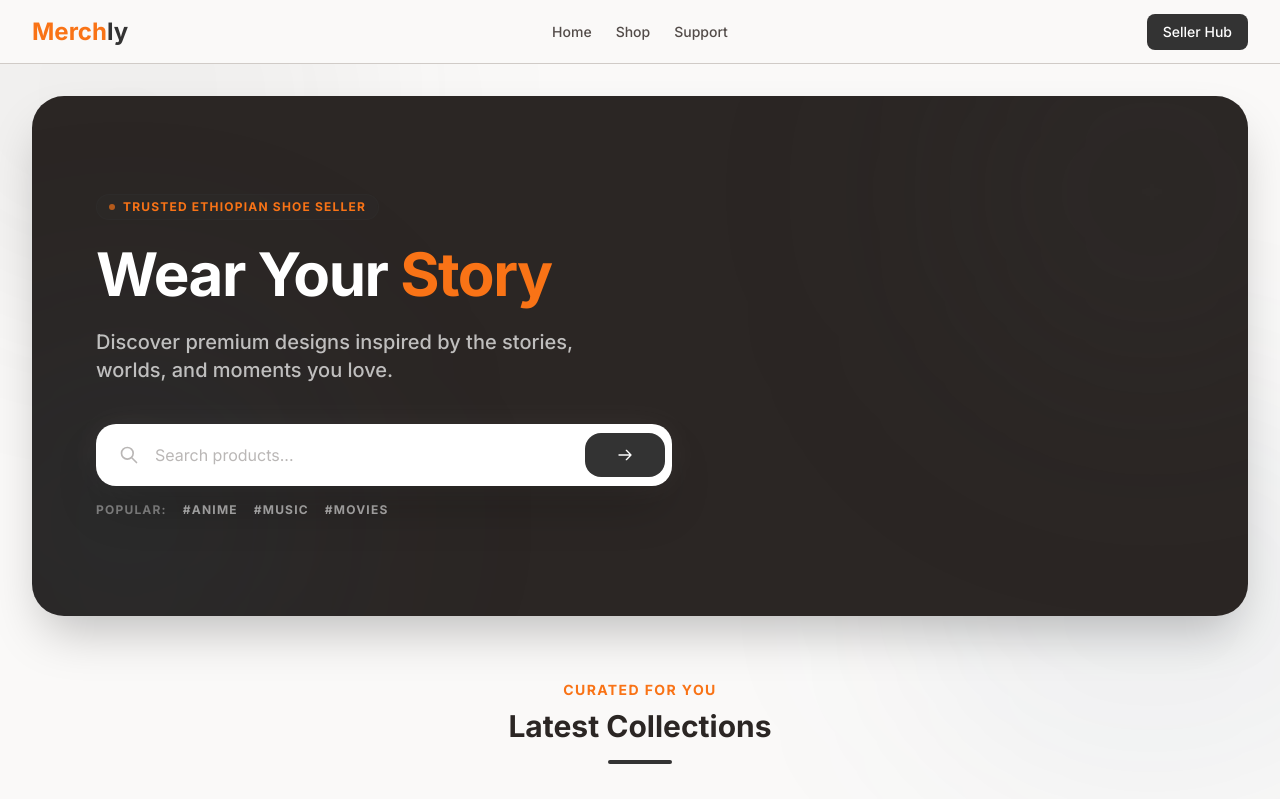
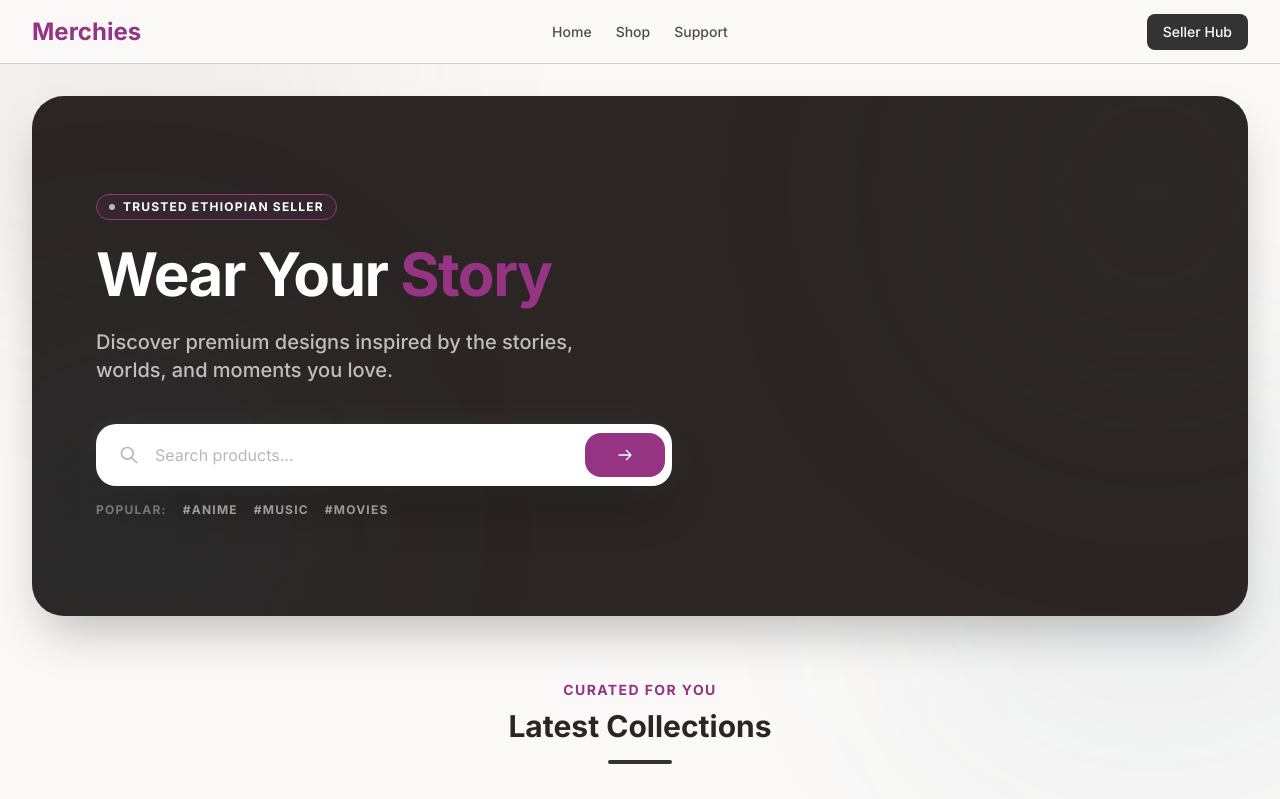
Before and after one commit to lxfisseha/ecommerce-project-v1, a FastAPI app: template src/templates/buyer_home.html in a window 1280 px wide. Shown: the top 799 px of the page. Run offline with FastAPI, Linux system fonts and the light colour scheme; the template is opened without the code that fills it, so the values that code supplies are empty; parts of the project's set-up code (start-up, migrations or seed data) failed here and were passed over; some libraries are stand-ins or nearby versions.

Commit message:
Update branding and color scheme across templates
- Changed logo text from "Merchly" to "Merchies" in buyer_base.html.
- Updated the badge styling in buyer_home.html to use a new accent color and modified the text to "Trusted Ethiopian Seller".
- Altered the search button color in buyer_home.html to match the new accent color.
- Changed the accent color in tailwind.config.js from '#F97316' to '#963484'.

```diff
--- a/src/templates/buyer_base.html
+++ b/src/templates/buyer_base.html
@@ -5,7 +5,7 @@
 <header class="h-16 bg-bg-main border-b border-border-main px-4 sm:px-8 flex items-center justify-between sticky top-0 z-50">
     <!-- Left: Logo -->
     <div class="flex-1">
-        <a href="/" class="text-lg sm:text-2xl font-bold text-primary whitespace-nowrap"><span class="text-accent">Merch</span>ly</a>
+        <a href="/" class="text-lg sm:text-2xl font-bold text-primary whitespace-nowrap"><span class="text-accent">Merchies</span></a>
     </div>
 
     <!-- Center: Navigation -->
--- a/src/templates/buyer_home.html
+++ b/src/templates/buyer_home.html
@@ -22,9 +22,9 @@
 
         <!-- Content Overlay -->
         <div class="relative z-20 w-full px-6 sm:px-16 flex flex-col items-center sm:items-start text-center sm:text-left">
-            <div class="inline-flex items-center gap-2 px-3 py-1 bg-primary/20 border border-primary/30 rounded-full mb-6">
-                <span class="w-1.5 h-1.5 bg-accent rounded-full animate-pulse"></span>
-                <span class="text-accent text-[10px] sm:text-xs font-bold tracking-widest uppercase">Trusted Ethiopian Shoe Seller</span>
+            <div class="inline-flex items-center gap-2 px-3 py-1 bg-accent/10 border border-accent rounded-full mb-6">
+                <span class="w-1.5 h-1.5 bg-white rounded-full animate-pulse"></span>
+                <span class="text-white text-[10px] sm:text-xs font-bold tracking-widest uppercase">Trusted Ethiopian Seller</span>
             </div>
 
             <h1 class="text-4xl sm:text-6xl font-bold text-white mb-6 leading-[1.1] tracking-tight max-w-2xl">
@@ -51,7 +51,7 @@
                                name="q"
                                placeholder="Search products..."
                                class="flex-1 min-w-0 px-3 sm:px-4 py-3 bg-transparent border-none text-sm sm:text-base text-text-main focus:outline-none focus:ring-0 placeholder:text-text-muted/40">
-                        <button type="submit" class="flex-shrink-0 bg-primary text-white px-5 sm:px-8 py-3 rounded-2xl text-sm font-bold hover:bg-primary transition-all active:scale-95 flex items-center justify-center gap-2 h-full min-h-[44px]">
+                        <button type="submit" class="flex-shrink-0 bg-accent text-white px-5 sm:px-8 py-3 rounded-2xl text-sm font-bold hover:bg-primary transition-all active:scale-95 flex items-center justify-center gap-2 h-full min-h-[44px]">
                             <span class="hidden xs:inline">Explore</span>
                             <svg class="w-4 h-4" fill="none" stroke="currentColor" viewBox="0 0 24 24"><path stroke-linecap="round" stroke-linejoin="round" stroke-width="2" d="M14 5l7 7m0 0l-7 7m7-7H3"></path></svg>
                         </button>
--- a/tailwind.config.js
+++ b/tailwind.config.js
@@ -10,7 +10,7 @@ module.exports = {
           DEFAULT: '#333333',
           hover: '#1F1F1F',
         },
-        accent: '#F97316',
+        accent: '#963484',
         danger: '#C44536',
         success: {
           DEFAULT: '#4F8A65',
```
Also changed, not shown: src/static/css/output.css.
